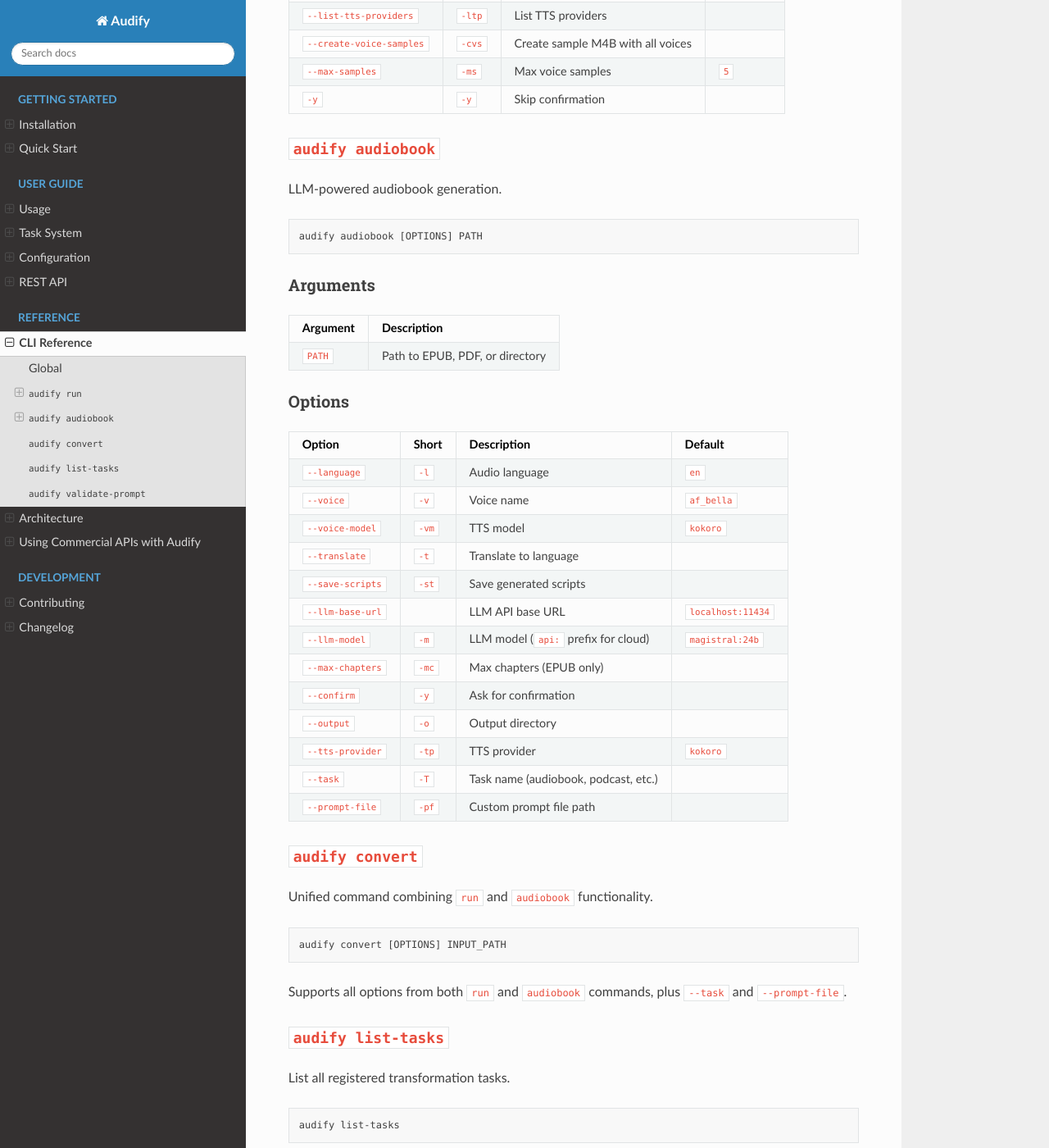
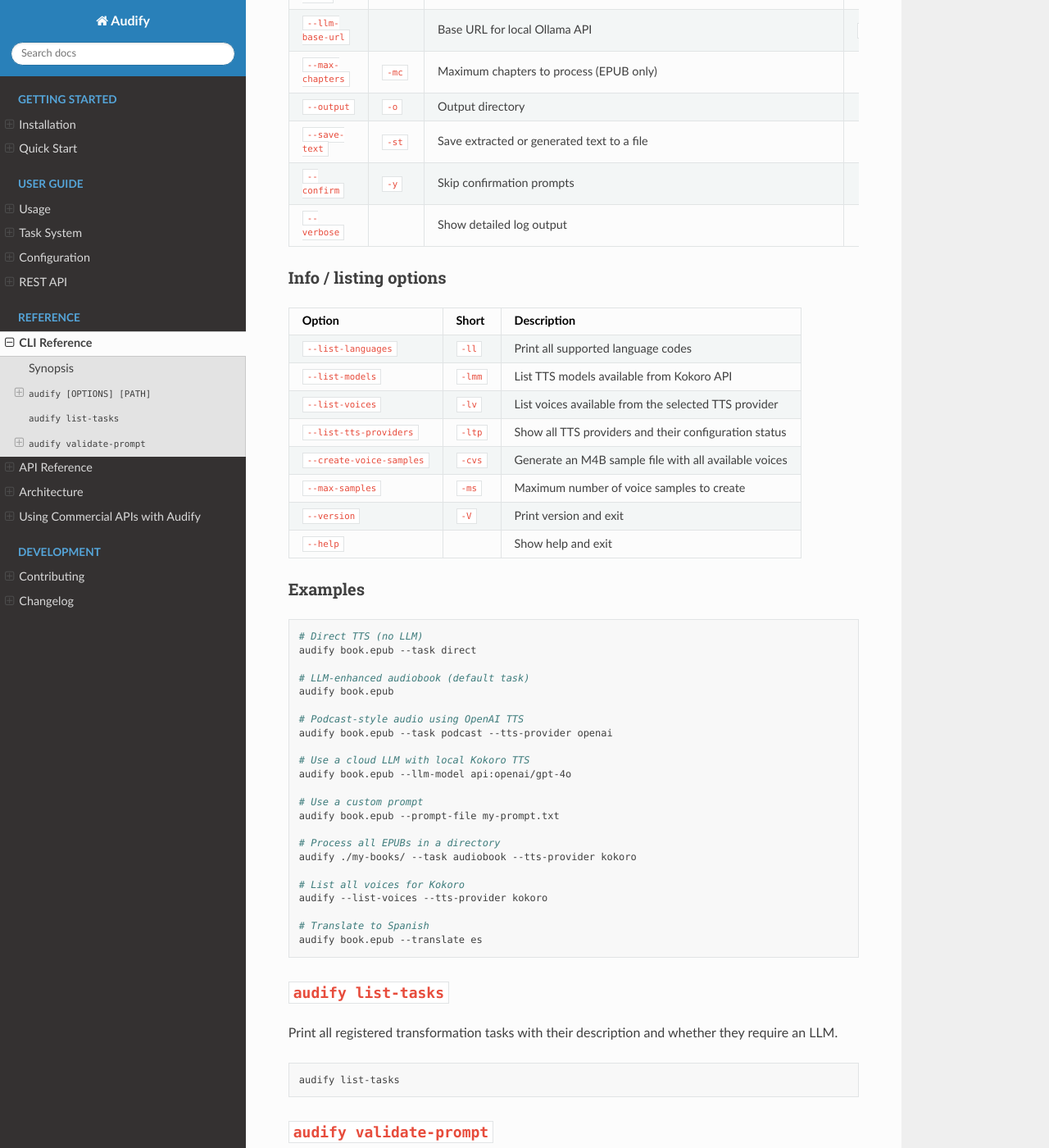
Before and after one commit to garciadias/audify, a Sphinx documentation site: the page built from docs/cli-reference.md, in a window 1280 px wide and 1400 px high, scrolled down 1033 px. Shown: the whole window at 82% size. Built offline with Sphinx 7.4.7 and the Read the Docs theme 3.1.0, drawn with Linux system fonts in a browser that asks for light colours; some of the changed text lies outside the part shown.

Commit message:
Refresh docs for current CLI and API reference

````diff
--- a/docs/cli-reference.md
+++ b/docs/cli-reference.md
@@ -1,90 +1,88 @@
 # CLI Reference
 
-## Global
+## Synopsis
 
 ```bash
-audify --version       # Show version
-audify --help          # Show help
+audify [OPTIONS] [PATH]
+audify list-tasks
+audify validate-prompt PROMPT_FILE
 ```
 
-## `audify run`
+## `audify [OPTIONS] [PATH]`
 
-Basic TTS conversion without LLM processing.
-
-```text
-audify run [OPTIONS] FILE_PATH
-```
+Main conversion command. When `PATH` is omitted, prints help. When `PATH` is a
+directory, processes all supported files inside it.
 
 ### Arguments
 
-| Argument    | Description            | Default |
-|-------------|------------------------|---------|
-| `FILE_PATH` | Path to EPUB or PDF    | `./`    |
+| Argument | Description                                |
+|----------|--------------------------------------------|
+| `PATH`   | Path to an EPUB, PDF, or directory         |
 
-### Options
+### Conversion options
 
-| Option                    | Short | Description                        | Default   |
-|---------------------------|-------|------------------------------------|-----------|
-| `--language`              | `-l`  | Audio language                     | `en`      |
-| `--model`                 | `-m`  | TTS model                          | `kokoro`  |
-| `--voice`                 | `-v`  | Voice name                         | `af_bella`|
-| `--translate`             | `-t`  | Translate to language              |           |
-| `--save-text`             | `-st` | Save extracted text                |           |
-| `--output`                | `-o`  | Output directory                   |           |
-| `--tts-provider`          | `-tp` | TTS provider                       | `kokoro`  |
-| `--list-languages`        | `-ll` | List available languages           |           |
-| `--list-models`           | `-lm` | List available TTS models          |           |
-| `--list-voices`           | `-lv` | List available voices              |           |
-| `--list-tts-providers`    | `-ltp`| List TTS providers                 |           |
-| `--create-voice-samples`  | `-cvs`| Create sample M4B with all voices  |           |
-| `--max-samples`           | `-ms` | Max voice samples                  | `5`       |
-| `-y`                      | `-y`  | Skip confirmation                  |           |
+| Option           | Short  | Description                                                         | Default             |
+|------------------|--------|---------------------------------------------------------------------|---------------------|
+| `--task`         | `-T`   | Task name: `direct`, `audiobook`, `podcast`, `summary`, `meditation`, `lecture` | `audiobook` |
+| `--prompt-file`  | `-pf`  | Path to a custom prompt file (overrides `--task`)                   |                     |
+| `--tts-provider` | `-tp`  | TTS provider: `kokoro`, `openai`, `aws`, `google`, `qwen`           | `kokoro`            |
+| `--voice`        | `-v`   | Voice name or ID for the selected TTS provider                      | `af_bella`          |
+| `--voice-model`  | `-vm`  | TTS model name or path                                              | `kokoro`            |
+| `--language`     | `-l`   | Language code for synthesized audio                                 | `en`                |
+| `--translate`    | `-t`   | Translate text to this language before synthesis                    |                     |
+| `--llm-model`    | `-m`   | LLM model name. Prefix with `api:` for cloud (e.g. `api:openai/gpt-4o`) | `magistral:24b` |
+| `--llm-base-url` |        | Base URL for local Ollama API                                       | `http://localhost:11434` |
+| `--max-chapters` | `-mc`  | Maximum chapters to process (EPUB only)                             |                     |
+| `--output`       | `-o`   | Output directory                                                    |                     |
+| `--save-text`    | `-st`  | Save extracted or generated text to a file                          |                     |
+| `--confirm`      | `-y`   | Skip confirmation prompts                                           |                     |
+| `--verbose`      |        | Show detailed log output                                            |                     |
 
-## `audify audiobook`
+### Info / listing options
 
-LLM-powered audiobook generation.
+| Option                   | Short  | Description                                               |
+|--------------------------|--------|-----------------------------------------------------------|
+| `--list-languages`       | `-ll`  | Print all supported language codes                        |
+| `--list-models`          | `-lmm` | List TTS models available from Kokoro API                 |
+| `--list-voices`          | `-lv`  | List voices available from the selected TTS provider      |
+| `--list-tts-providers`   | `-ltp` | Show all TTS providers and their configuration status     |
+| `--create-voice-samples` | `-cvs` | Generate an M4B sample file with all available voices     |
+| `--max-samples`          | `-ms`  | Maximum number of voice samples to create                 | `5` |
+| `--version`              | `-V`   | Print version and exit                                    |
+| `--help`                 |        | Show help and exit                                        |
 
-```text
-audify audiobook [OPTIONS] PATH
+### Examples
+
+```bash
+# Direct TTS (no LLM)
+audify book.epub --task direct
+
+# LLM-enhanced audiobook (default task)
+audify book.epub
+
+# Podcast-style audio using OpenAI TTS
+audify book.epub --task podcast --tts-provider openai
+
+# Use a cloud LLM with local Kokoro TTS
+audify book.epub --llm-model api:openai/gpt-4o
+
+# Use a custom prompt
+audify book.epub --prompt-file my-prompt.txt
+
+# Process all EPUBs in a directory
+audify ./my-books/ --task audiobook --tts-provider kokoro
+
+# List all voices for Kokoro
+audify --list-voices --tts-provider kokoro
+
+# Translate to Spanish
+audify book.epub --translate es
 ```
-
-### Arguments
-
-| Argument | Description                        |
-|----------|------------------------------------|
-| `PATH`   | Path to EPUB, PDF, or directory    |
-
-### Options
-
-| Option           | Short | Description                          | Default          |
-|------------------|-------|--------------------------------------|------------------|
-| `--language`     | `-l`  | Audio language                       | `en`             |
-| `--voice`        | `-v`  | Voice name                           | `af_bella`       |
-| `--voice-model`  | `-vm` | TTS model                            | `kokoro`         |
-| `--translate`    | `-t`  | Translate to language                |                  |
-| `--save-scripts` | `-st` | Save generated scripts               |                  |
-| `--llm-base-url` |       | LLM API base URL                     | `localhost:11434`|
-| `--llm-model`    | `-m`  | LLM model (`api:` prefix for cloud)  | `magistral:24b`  |
-| `--max-chapters` | `-mc` | Max chapters (EPUB only)             |                  |
-| `--confirm`      | `-y`  | Ask for confirmation                 |                  |
-| `--output`       | `-o`  | Output directory                     |                  |
-| `--tts-provider` | `-tp` | TTS provider                         | `kokoro`         |
-| `--task`         | `-T`  | Task name (audiobook, podcast, etc.) |                  |
-| `--prompt-file`  | `-pf` | Custom prompt file path              |                  |
-
-## `audify convert`
-
-Unified command combining `run` and `audiobook` functionality.
-
-```text
-audify convert [OPTIONS] INPUT_PATH
-```
-
-Supports all options from both `run` and `audiobook` commands, plus `--task` and `--prompt-file`.
 
 ## `audify list-tasks`
 
-List all registered transformation tasks.
+Print all registered transformation tasks with their description and whether they
+require an LLM.
 
 ```bash
 audify list-tasks
@@ -92,8 +90,14 @@
 
 ## `audify validate-prompt`
 
-Validate a custom prompt file.
+Validate a custom prompt file before use.
 
 ```bash
 audify validate-prompt my-prompt.txt
 ```
+
+### Arguments
+
+| Argument      | Description                       |
+|---------------|-----------------------------------|
+| `PROMPT_FILE` | Path to the prompt file to check  |
--- a/docs/conf.py
+++ b/docs/conf.py
@@ -2,6 +2,10 @@
 # https://www.sphinx-doc.org/en/master/usage/configuration.html
 
 import importlib.metadata
+import sys
+from pathlib import Path
+
+sys.path.insert(0, str(Path(__file__).parents[1]))
 
 project = "Audify"
 copyright = "2024, Audify Contributors"
````
Also changed, not shown: docs/api-reference.md (added, +152 -0 lines), docs/index.md (+1 -0 lines), docs/quickstart.md (+5 -5 lines).
